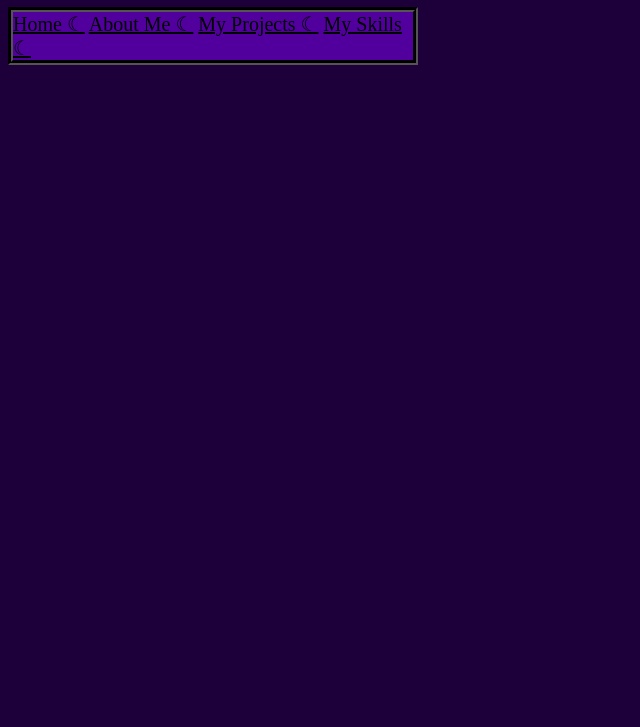
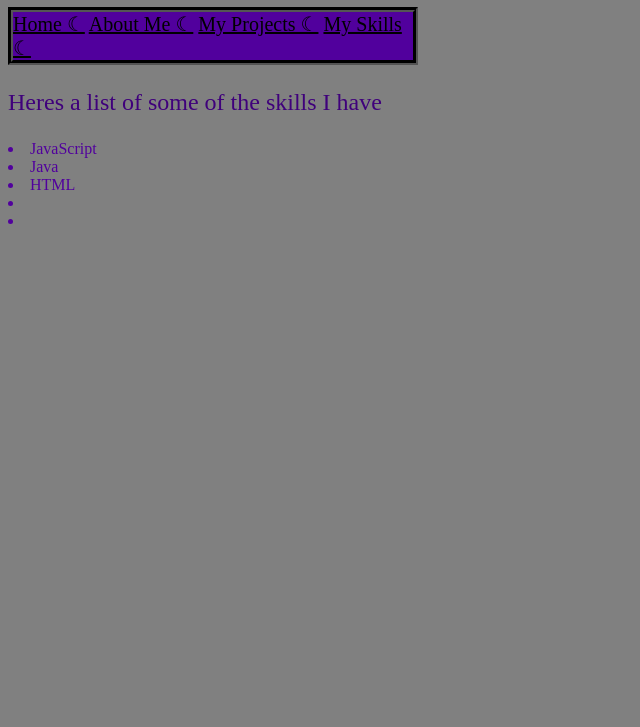
Before and after one commit to lilacwasplanted/The-Final, a plain HTML site: page skills.html in a window 1280 px wide. Shown: the part 73-800 px from the top of the page, without its empty margins (0-640 px from the left). Drawn offline with Linux system fonts and the light colour scheme.

Commit message:
2/1 7:00

```diff
--- a/css/site.css
+++ b/css/site.css
@@ -1,5 +1,5 @@
 html{
-    background-color: #1d0039;
+    background-color: grey;
 }
 h1{
     color: #38006c;
@@ -67,3 +67,6 @@ a:link {
     margin-right: inherit;
     background-color: white;
   }
+  li{
+color: #51009d;
+  }
--- a/js/site.js
+++ b/js/site.js
@@ -25,7 +25,9 @@ let AMimgs = [
     "./images/ep1.jpg",
     "./images/IMG_3888.JPEG",
     "./images/themountains.jpg",
-    "./images/Whataburger.jpg"
+    "./images/epdt.PNG",
+    "./images/Whataburger.jpg",
+    "./images/Texas.jpg"
 ];
 let AMcurrentimageindex = 0;
 function AboutMeSlideShow(){
--- a/skills.html
+++ b/skills.html
@@ -13,5 +13,14 @@
             <a href="projects.html">My Projects &#9790;</a>
             <a href="skills.html">My Skills &#9790;</a>
         </nav>
+        <p id="mySkills">
+                Heres a list of some of the skills I have
+        </p>
+
+        <li> JavaScript </li>
+        <li> Java </li>
+        <li> HTML </li>
+        <li>  </li>
+        <li> </li>
 
 </html>
```
Also changed, not shown: images/Texas.jpg (added), images/epdt.PNG (added).
